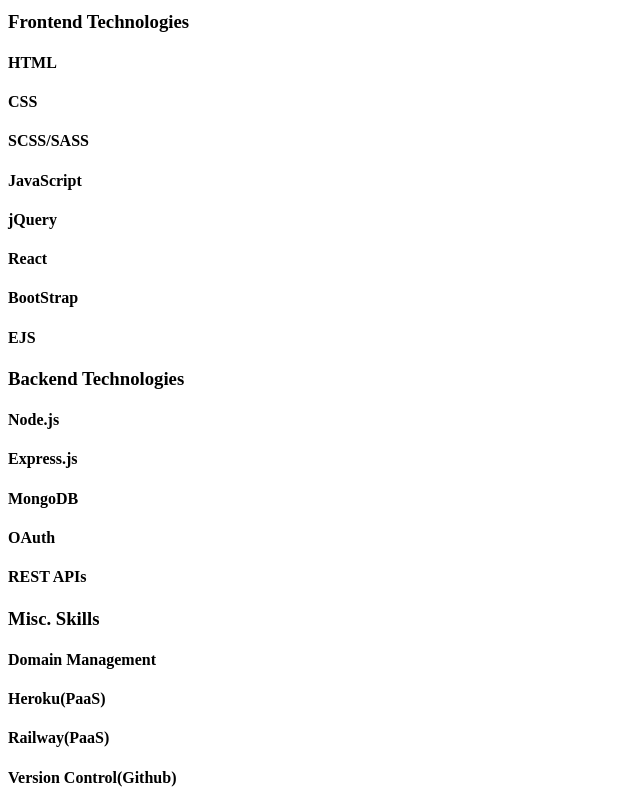
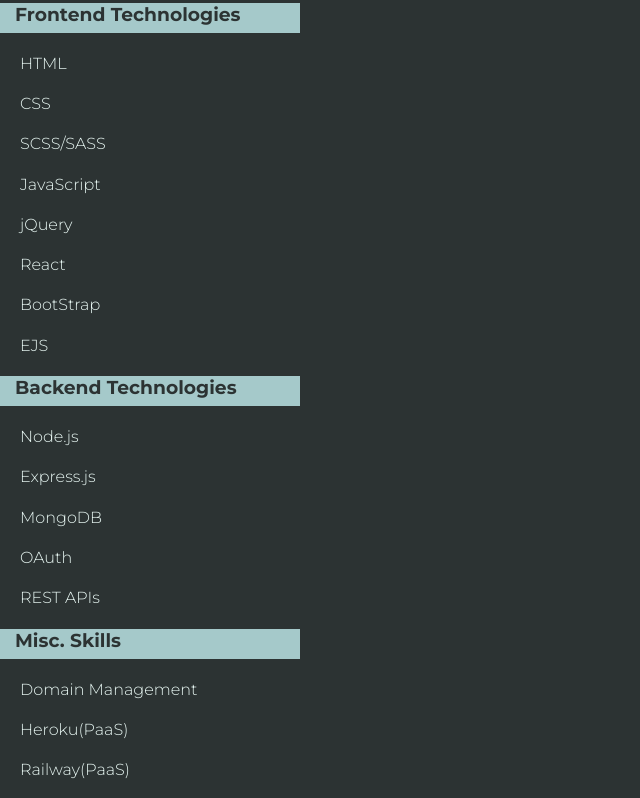
Before and after one commit to Renaisani/Portfolio-Website, a website: page index.html in a window 1280 px wide. Shown: the part 952-1750 px from the top of the page, without its empty margins (0-640 px from the left). Drawn offline with Linux system fonts and the light colour scheme.

Commit message:
first edit of skills section

```diff
--- a/app.js
+++ b/app.js
@@ -1,6 +1,8 @@
 const express = require("express");
 const app = express();
 const port = process.env.PORT || 3000;
+
+app.use(express.static("public"));
 
 app.get("/", function(req, res) {
     res.sendFile(__dirname + "/index.html")
--- a/index.html
+++ b/index.html
@@ -4,6 +4,16 @@
     <meta charset="UTF-8">
     <meta http-equiv="X-UA-Compatible" content="IE=edge">
     <meta name="viewport" content="width=device-width, initial-scale=1.0">
+
+    <!-- Google Fonts -->
+    <link rel="preconnect" href="https://fonts.googleapis.com">
+    <link rel="preconnect" href="https://fonts.gstatic.com" crossorigin>
+    <link href="https://fonts.googleapis.com/css2?family=Montserrat:wght@300;600;700;800&display=swap" rel="stylesheet">
+
+    <!-- Stylesheet -->
+    <link rel="stylesheet" type="text/css" href="/styles/styles.css">
+
+    <!-- Title -->
     <title>Imani Mwamlima</title>
 </head>
 <body>
@@ -60,8 +70,10 @@
     </section>
     <section class="skills">
         <h2>Skills</h2>
-        <div class="frontend-tech">
-            <h3>Frontend Technologies</h3>
+        <div class="skill-sub">
+            <div class="skill-sub-head">
+                <h3>Frontend Technologies</h3>
+            </div>
             <h4>HTML</h4>
             <h4>CSS</h4>
             <h4>SCSS/SASS</h4>
@@ -71,16 +83,20 @@
             <h4>BootStrap</h4>
             <h4>EJS</h4>
         </div>
-        <div class="backend-tech">
-            <h3>Backend Technologies</h3>
+        <div class="skill-sub">
+            <div class="skill-sub-head">
+                <h3>Backend Technologies</h3>
+            </div>
             <h4>Node.js</h4>
             <h4>Express.js</h4>
             <h4>MongoDB</h4>
             <h4>OAuth</h4>
             <h4>REST APIs</h4>
         </div>
-        <div class="other-skills">
-            <h3>Misc. Skills</h3>
+        <div class="skill-sub">
+            <div class="skill-sub-head">
+                <h3>Misc. Skills</h3>
+            </div>
             <h4>Domain Management</h4>
             <h4>Heroku(PaaS)</h4>
             <h4>Railway(PaaS)</h4>
--- /dev/null
+++ b/public/styles/_mobile.scss
@@ -0,0 +1,28 @@
+body {
+    margin: 0;
+    padding: 0;
+}
+
+.skills {
+    background-color: #2C3333;
+}
+
+.skill-sub-head {
+    background-color: #A5C9CA;
+    height: 30px;
+    width: 300px;
+    h3 {
+        color: #2C3333;
+        padding-left: 15px;
+    }
+}
+
+.skill-sub {
+    font-family: 'Montserrat', sans-serif;
+    font-weight: 300;
+    h4 {
+        color: #E7F6F2;
+        font-weight: 300;
+        padding-left: 20px;
+    }
+}
--- a/public/styles/styles.scss
+++ b/public/styles/styles.scss
@@ -0,0 +1 @@
+@import "mobile";
```
Also changed, not shown: public/styles/styles.css (added), 1 other file.
